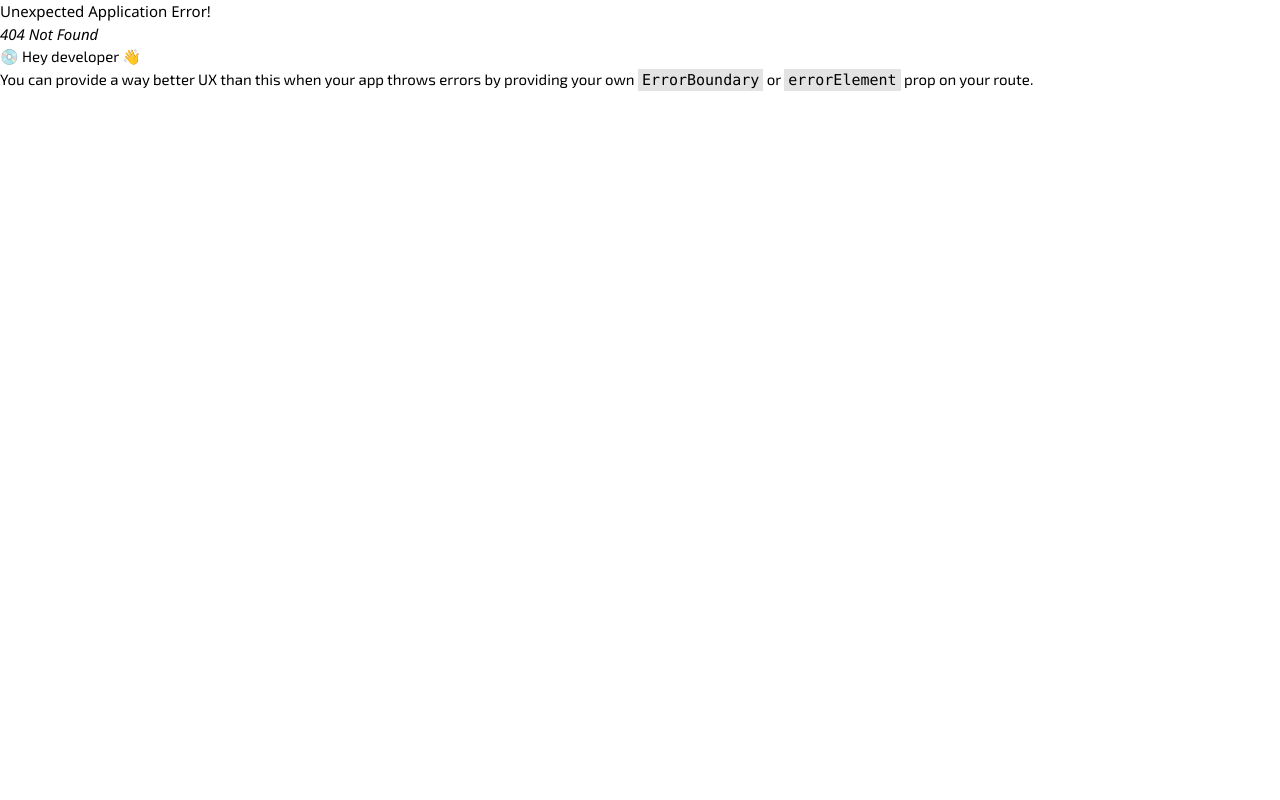
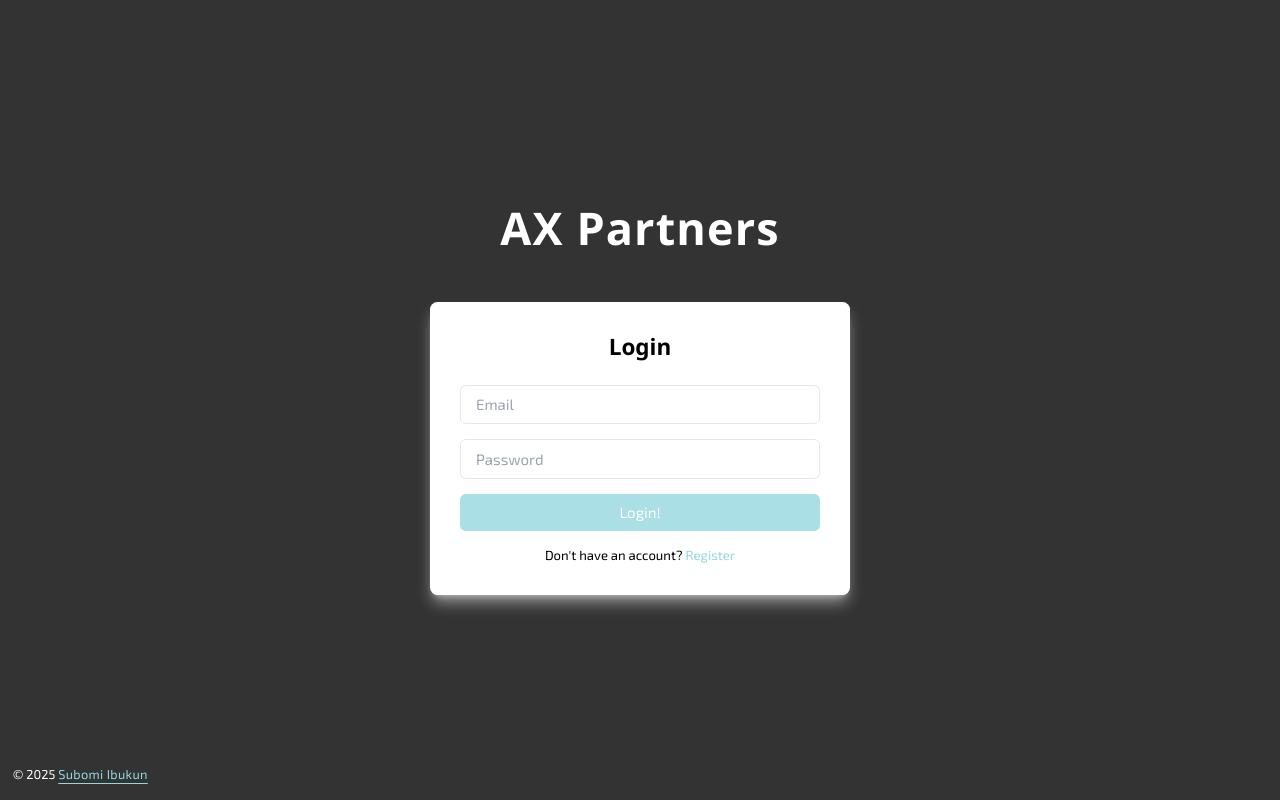
Before and after one commit to RereTooki/AXPartners, a React (Vite) app: page /login in a window 1280 px wide. Before the commit this address had no page. Built offline with nearby package versions, Linux system fonts and the light colour scheme.

Commit message:
updated the login pages

```diff
--- a/src/components/Homepage.tsx
+++ b/src/components/Homepage.tsx
@@ -31,13 +31,13 @@ const Homepage = () => {
         data-aos-duration="2200"
       >
         <Link
-          to="/auth"
+          to="/login"
           className="px-6 py-3 rounded-md bg-white text-neutral-900 font-semibold hover:bg-[#94d8df] hover:text-white curosr-pointer hover:scale-[1.04] transition ease-in-out duration-500 delay-10 selection:text-[#94d8df]"
         >
           Login
         </Link>
         <Link
-          to="/auth"
+          to="/signup"
           className="px-6 py-3 rounded-md border border-white bg-white text-neutral-900 font-semibold hover:text-neutral-900 hover:bg-[#94d8df] hover:text-white curosr-pointer hover:scale-[1.04] transition ease-in-out duration-500 delay-10 selection:text-[#94d8df]"
         >
           Sign Up
--- a/src/components/LoginForm.tsx
+++ b/src/components/LoginForm.tsx
@@ -1,6 +1,7 @@
 import { useState } from "react";
 import { useNavigate } from "react-router-dom";
 import axios from "axios";
+import { Link } from "react-router-dom";
 
 const LoginForm = () => {
   const [email, setEmail] = useState("");
@@ -37,6 +38,28 @@ const LoginForm = () => {
   };
 
   return (
+    <>
+      {" "}
+      <div className="flex flex-col gap-10 items-center justify-center min-h-screen  px-4 bg-black/80 select-none">
+        <Link
+          to="/" // Link to Home Page
+        >
+          <h1
+            className="text-4xl md:text-5xl font-bold mb-4 tracking-wide hover:scale-[1.04] transition ease-in-out duration-500 delay-10 text-white "
+            data-aos="zoom-in"
+            data-aos-duration="1200"
+          >
+            AX Partners
+          </h1>
+        </Link>
+
+        <div
+          className="bg-white shadow-lg shadow-white/50 rounded-lg p-8 w-full max-w-md"
+          data-aos="zoom-in"
+          data-aos-duration="1200"
+        >
+          <h1 className="text-2xl font-bold mb-6 text-center">Login</h1>
+
           <form onSubmit={handleSubmit} className="space-y-4">
             <input
               type="email"
@@ -61,6 +84,30 @@ const LoginForm = () => {
               Login!
             </button>
           </form>
+          <Link
+            to="/signup" // Link to signup Page
+          >
+            <p className="text-center mt-4 text-sm hover:scale-[1.04] transition ease-in-out duration-500 delay-10">
+              Don't have an account?{" "}
+              <button className="text-[#94d8df] hover:underline">
+                Register
+              </button>
+            </p>
+          </Link>
+        </div>
+        <div className="fixed bottom-0 left-0 ml-[2vw] lg:ml-[1vw]  pb-[1.2vw] text-light-cyans underline-offset-2 nxl:underline-offset-4 md:pb-[1.2vw] text-[2vw] nsm:text-[1.2vw] xl:text-[1vw] select-none hover:scale-[1.04] transition ease-in-out duration-500 delay-10  text-white">
+          © 2025{" "}
+          <a
+            href="https://www.linkedin.com/in/rerel-oluwa-tooki-cnvp-b53396253/"
+            target="_blank"
+            className="underline text-[#94d8df] tracking-wide"
+            title="About Subomi Ibukun"
+          >
+            Subomi Ibukun
+          </a>
+        </div>
+      </div>
+    </>
   );
 };
 
--- a/src/components/RegisterForm.tsx
+++ b/src/components/RegisterForm.tsx
@@ -1,6 +1,7 @@
 import { useState } from "react";
 import { useNavigate } from "react-router-dom";
 import axios from "axios";
+import { Link } from "react-router-dom";
 
 const RegisterForm = () => {
   const [name, setName] = useState("");
@@ -37,6 +38,27 @@ const RegisterForm = () => {
   };
 
   return (
+    <>
+      {" "}
+      <div className="flex flex-col gap-10 items-center justify-center min-h-screen  px-4 bg-black/80 select-none">
+        <Link
+          to="/" // Link to Home Page
+        >
+          <h1
+            className="text-4xl md:text-5xl font-bold mb-4 tracking-wide hover:scale-[1.04] transition ease-in-out duration-500 delay-10 text-white "
+            data-aos="zoom-in"
+            data-aos-duration="1200"
+          >
+            AX Partners
+          </h1>
+        </Link>
+
+        <div
+          className="bg-white shadow-lg shadow-white/50 rounded-lg p-8 w-full max-w-md"
+          data-aos="zoom-in"
+          data-aos-duration="1200"
+        >
+          <h1 className="text-2xl font-bold mb-6 text-center">Register</h1>
           <form onSubmit={handleSubmit} className="space-y-4">
             <input
               type="text"
@@ -68,7 +90,27 @@ const RegisterForm = () => {
             >
               Register
             </button>
-    </form>
+          </form>{" "}
+          <p className="text-center mt-4 text-sm hover:scale-[1.04] transition ease-in-out duration-500 delay-10">
+            Already have an account?
+            <button className="text-[#94d8df] hover:underline ml-2">
+              Login
+            </button>
+          </p>
+        </div>
+        <div className="fixed bottom-0 left-0 ml-[2vw] lg:ml-[1vw]  pb-[1.2vw] text-light-cyans underline-offset-2 nxl:underline-offset-4 md:pb-[1.2vw] text-[2vw] nsm:text-[1.2vw] xl:text-[1vw] select-none hover:scale-[1.04] transition ease-in-out duration-500 delay-10  text-white">
+          © 2025{" "}
+          <a
+            href="https://www.linkedin.com/in/rerel-oluwa-tooki-cnvp-b53396253/"
+            target="_blank"
+            className="underline text-[#94d8df] tracking-wide"
+            title="About Subomi Ibukun"
+          >
+            Subomi Ibukun
+          </a>
+        </div>
+      </div>
+    </>
   );
 };
 
```
Also changed, not shown: src/routes.tsx (+14 -0 lines). Lines whose indentation alone changed are shown as unchanged.
